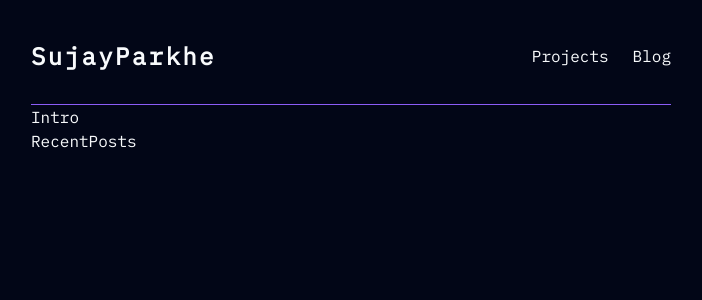
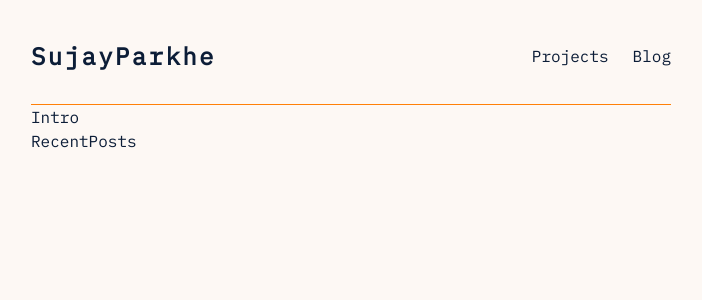
Before and after one commit to SujayParkhe/portoblog, a Next.js app: page / in a window 1280 px wide. Shown: the top 300 px of the page, without its empty margins (289-991 px from the left). Built offline with nearby package versions, Linux system fonts and the light colour scheme.

Commit message:
Changing Color Schemes

```diff
--- a/app/layout.tsx
+++ b/app/layout.tsx
@@ -18,7 +18,7 @@ export default function RootLayout({
   return (
     <html lang="en">
       <body
-        className={`antialiased min-h-screen bg-slate-950 text-slate-50 ${ibmFont.className}`}
+        className={`antialiased min-h-screen bg-vanilla text-azure ${ibmFont.className}`}
       >
         <div className="max-w-2xl mx-auto py-10 px-4">
           <Navbar />
--- a/components/Navbar.tsx
+++ b/components/Navbar.tsx
@@ -26,12 +26,12 @@ const Navbar = () => {
             )}
         </div>
         <nav className="hidden sm:flex text-base font-medium space-x-6">
-          <Link href="/projects" className="hover:text-violet-500">Projects</Link>
-          <Link href="/blog" className="hover:text-violet-500">Blog</Link>
+          <Link href="/projects" className="hover:text-mandarin focus:underline focus:decoration-mandarin">Projects</Link>
+          <Link href="/blog" className="hover:text-mandarin focus:underline focus:decoration-mandarin">Blog</Link>
         </nav>
       </div>
       <MobileNavbar isOpen={isMobileMenuOpen} toggleMobileMenu={toggleMobileMenu} />
-      <hr className="border-violet-500" aria-hidden="true" />
+      <hr className="border-mandarin" aria-hidden="true" />
     </header>
   );
 };
--- a/tailwind.config.ts
+++ b/tailwind.config.ts
@@ -7,7 +7,13 @@ const config: Config = {
     "./app/**/*.{js,ts,jsx,tsx,mdx}",
   ],
   theme: {
-    extend: {},
+    extend: {
+      colors: {
+        'vanilla': '#FDF8F4',
+        'azure': '#0C1D37',
+        'mandarin': '#FF8008'
+      },
+    },
   },
   plugins: [],
 };
```
